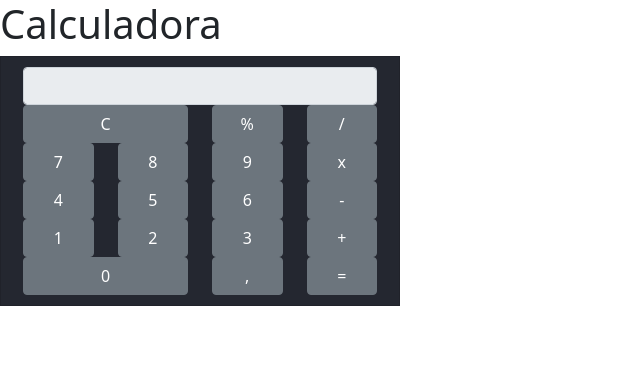
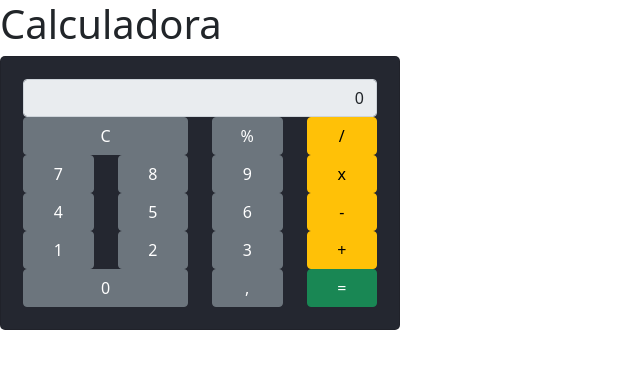
Before and after one commit to pvcapuano/Calculadora, a React (Create React App) app: page / in a window 1280 px wide. Shown: the top 368 px of the page, without its empty margins (0-640 px from the left). Built offline with nearby package versions, Linux system fonts and the light colour scheme.

Commit message:
add buttons functions

```diff
--- a/src/App.css
+++ b/src/App.css
@@ -6,7 +6,7 @@
 
 button {
   width: 100%;
-  margin-top: 5px;
+  margin-top: 20px;
 }
 
 input[type="text"] {
--- a/src/App.js
+++ b/src/App.js
@@ -1,4 +1,4 @@
-import React from "react"
+import React, { useState } from "react"
 import './App.css';
 import {
   Card,
@@ -11,23 +11,43 @@
 
 
 function App() {
+
+  const [ txtNumeros, setTxtNumeros ] = useState('0')
+
+  const adicionarNumero = (numero) => {
+    setTxtNumeros(txtNumeros + numero)
+  }
+
+  const definirOperacao = (op) => {
+    setTxtNumeros(op)
+  }
+
   return (
     <>
     <h1>Calculadora</h1>
     <Card style={{
       background: 'tranparente !important',
       backgroundColor: "#242730",
-      padding: "10px",
+      padding: "20px",
       width: "400px",
-      borderRadius: "0px"
+      borderRadius: "5px"
     }}>
-    <Container>
+    <Container
+      style={{
+        padding: "2px"
+      }}
+    >
       <Row>
           <Col>
           <Form.Control type="text"
           name="txtNumeros"
-          class="text-right"
-          readOnly="readonly" />
+          readOnly="readonly"
+          value={txtNumeros}
+
+          style={{
+            textAlign: "right"
+          }}
+          />
           </Col>
       </Row>
 
@@ -39,64 +59,92 @@
           <Button variant="secondary">%</Button>
         </Col>
         <Col xs="3">
-          <Button variant="secondary">/</Button>
+          <Button variant="warning"
+          onClick={() => definirOperacao("/")}
+          >/</Button>
         </Col>
       </Row>
 
       <Row>
         <Col xs="3">
-          <Button variant="secondary">7</Button>
+          <Button variant="secondary"
+          onClick={() => adicionarNumero('7')}
+          >7</Button>
         </Col>
         <Col xs="3">
-          <Button variant="secondary">8</Button>
+          <Button variant="secondary"
+          onClick={() => adicionarNumero('8')}
+          >8</Button>
         </Col>
         <Col xs="3">
-          <Button variant="secondary">9</Button>
+          <Button variant="secondary"
+          onClick={() => adicionarNumero('9')}
+          >9</Button>
         </Col>
         <Col xs="3">
-          <Button variant="secondary">x</Button>
+          <Button variant="warning"
+          onClick={() => definirOperacao("*")}
+          >x</Button>
         </Col>
       </Row>
 
       <Row>
         <Col xs="3">
-          <Button variant="secondary">4</Button>
+          <Button variant="secondary"
+          onClick={() => adicionarNumero('4')}
+          >4</Button>
         </Col>
         <Col xs="3">
-          <Button variant="secondary">5</Button>
+          <Button variant="secondary"
+          onClick={() => adicionarNumero('5')}
+          >5</Button>
         </Col>
         <Col xs="3">
-          <Button variant="secondary">6</Button>
+          <Button variant="secondary"
+          onClick={() => adicionarNumero('6')}
+          >6</Button>
         </Col>
         <Col xs="3">
-          <Button variant="secondary">-</Button>
+          <Button variant="warning"
+          onClick={() => definirOperacao("-")}
+          >-</Button>
         </Col>
       </Row>
 
       <Row>
         <Col xs="3">
-          <Button variant="secondary">1</Button>
+          <Button variant="secondary"
+          onClick={() => adicionarNumero('1')}
+          >1</Button>
         </Col>
         <Col xs="3">
-          <Button variant="secondary">2</Button>
+          <Button variant="secondary"
+          onClick={() => adicionarNumero('2')}
+          >2</Button>
         </Col>
         <Col xs="3">
-          <Button variant="secondary">3</Button>
+          <Button variant="secondary"
+          onClick={() => adicionarNumero('3')}
+          >3</Button>
         </Col>
         <Col xs="3">
-          <Button variant="secondary">+</Button>
+          <Button variant="warning"
+          onClick={() => definirOperacao("+")}
+          >+</Button>
         </Col>
       </Row>
 
       <Row>
         <Col xs="6">
-          <Button variant="secondary">0</Button>
+          <Button variant="secondary"
+          onClick={() => adicionarNumero('0')}
+          >0</Button>
         </Col>
         <Col xs="3">
           <Button variant="secondary">,</Button>
         </Col>
         <Col xs="3">
-          <Button variant="secondary">=</Button>
+          <Button variant="success">=</Button>
         </Col>
       </Row>
 
```
